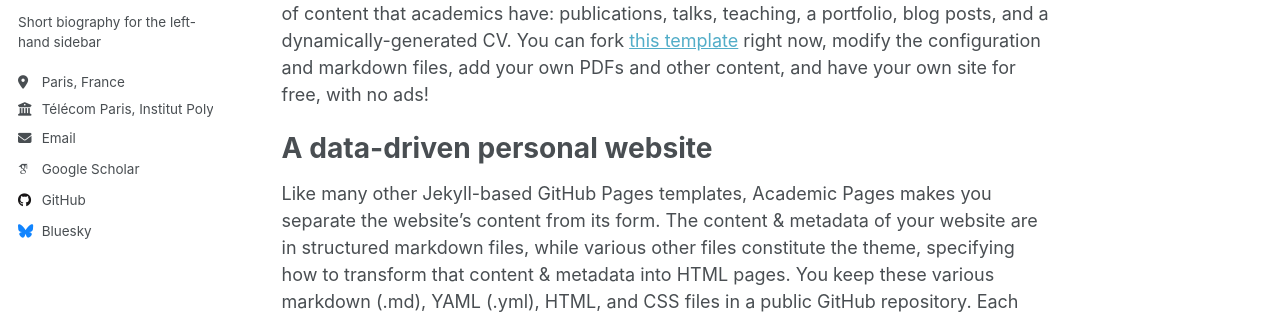
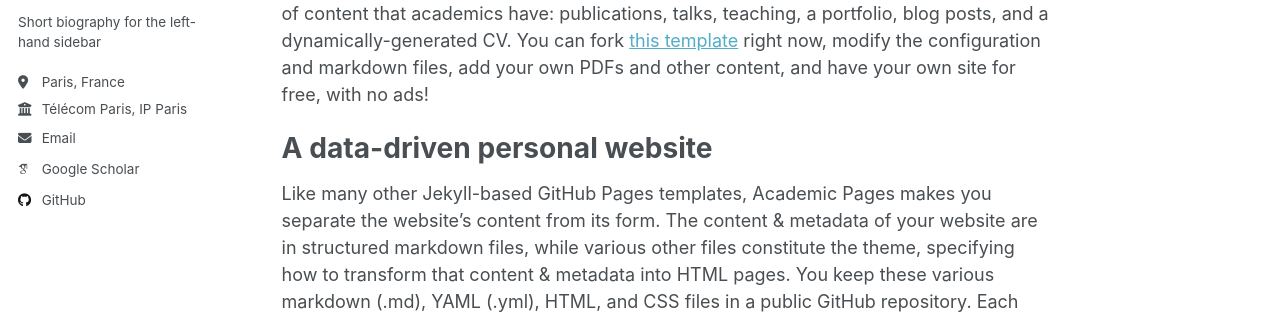
Before and after one commit to QGAN2019/qigan.github.io, a Jekyll site: the page built from _pages/about.md, in a window 1280 px wide. Shown: the part 304-623 px from the top of the page. Built offline with Jekyll 4.4.1, drawn with Linux system fonts in a browser that asks for light colours; some web fonts are replaced; part of the change alters nothing that is shown.

Commit message:
Update _config.yml

```diff
--- a/_config.yml
+++ b/_config.yml
@@ -27,7 +27,7 @@ author:
   pronouns         : # example: "she/her"
   bio              : "Short biography for the left-hand sidebar"
   location         : "Paris, France"
-  employer         : "Télécom Paris, Institut Polytechnique de Paris"
+  employer         : "Télécom Paris, IP Paris"
   uri              : # URL
   email            : "qi.gan@telecom-paris.fr"
 
@@ -45,12 +45,12 @@ author:
   bitbucket        : # Username - Update with your username on the site
   codepen          : # Username
   dribbble         : # Username
-  github           : "academicpages"
+  github           : "qgan2019"
   kaggle           : # Username
   stackoverflow    : # User number or user number and name (i.e., use "1" or "1/jeff-atwood")
 
   # Social media
-  bluesky          : "bsky.app" # Replace this with you Bluesky username
+  bluesky          : #"bsky.app" # Replace this with you Bluesky username
   facebook         : # Username
   flickr           : # Username
   foursquare       : # Username
```
